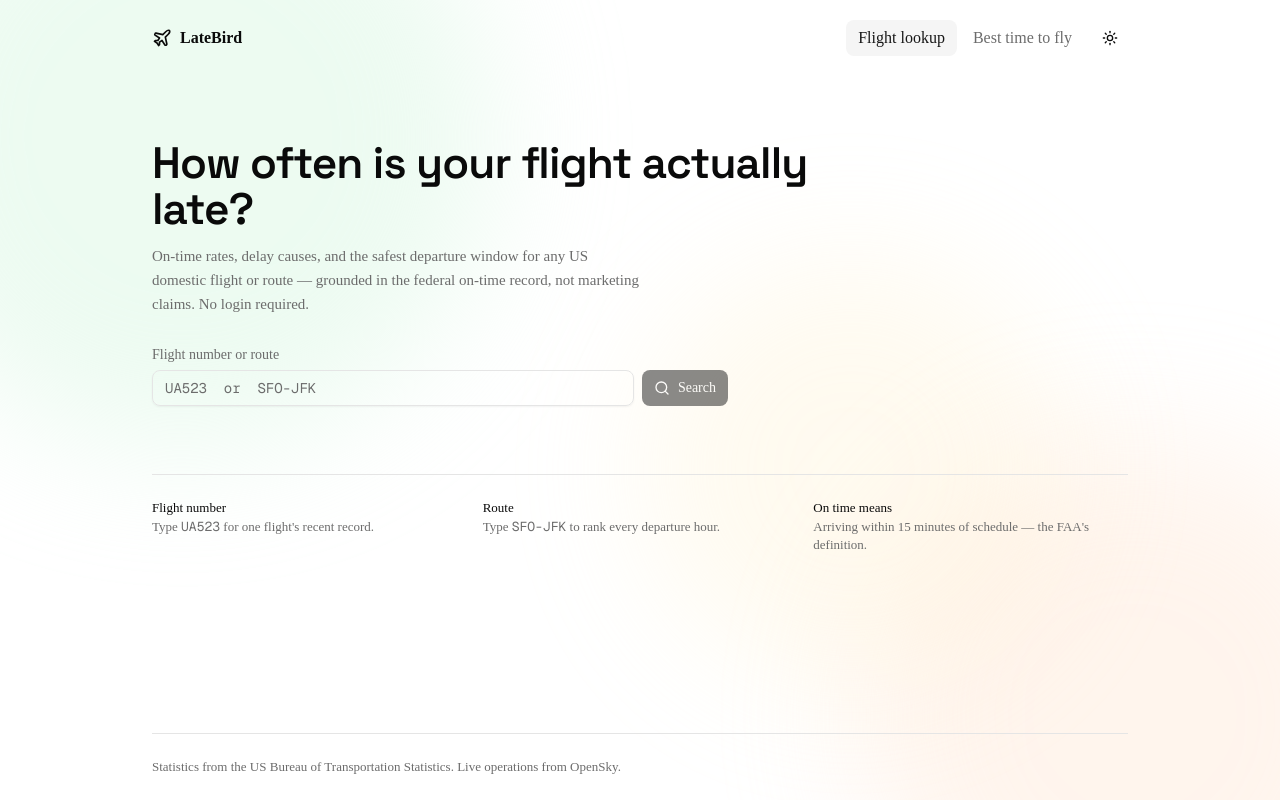
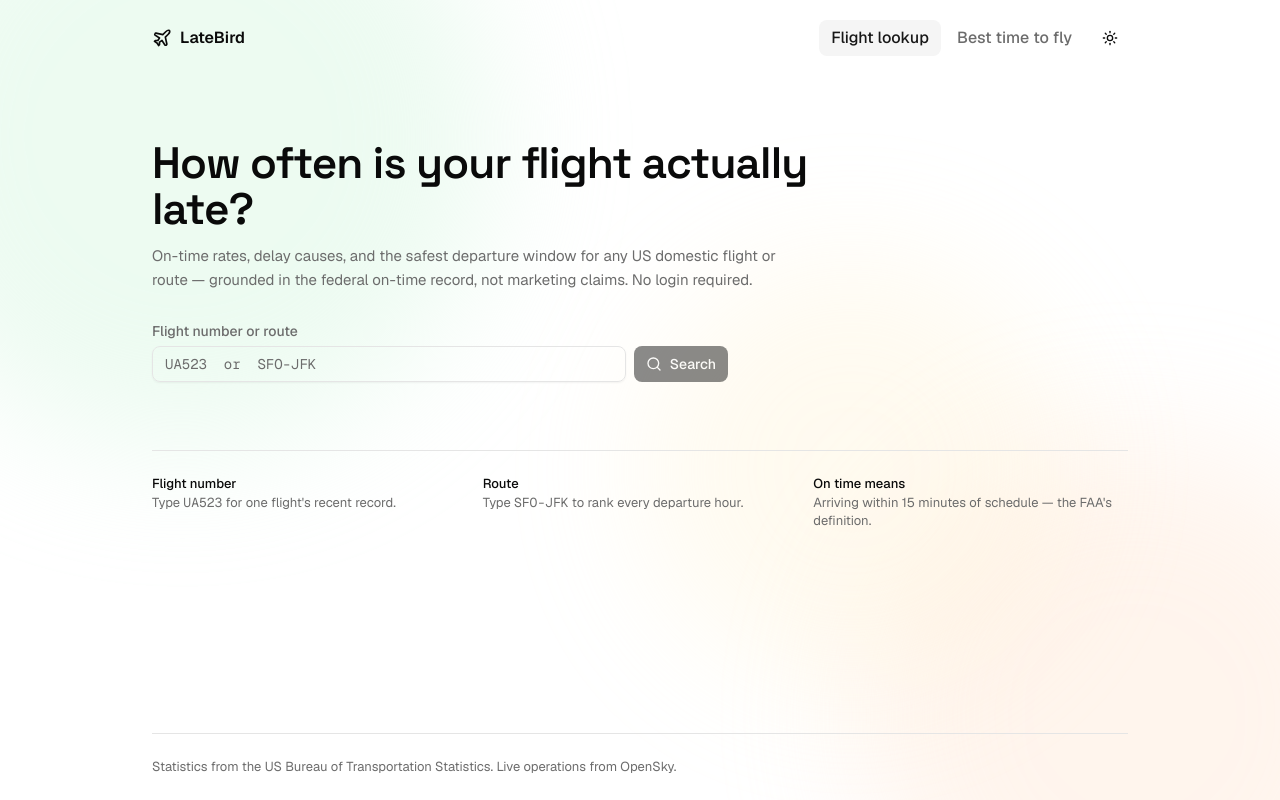
Before and after one commit to BenYang12/Flight-Reliability-Analyzer, a Next.js app in the folder frontend/: page / in a window 1280 px wide. Built offline with nearby package versions, Linux system fonts and the light colour scheme.

Commit message:
apply body font and stop recharts focus trap

```diff
--- a/frontend/app/globals.css
+++ b/frontend/app/globals.css
@@ -114,11 +114,9 @@
   * {
     @apply border-border outline-ring/50;
   }
+  /* font-sans lives on body, not html: next/font defines --font-sans on the body class. */
   body {
-    @apply bg-background text-foreground;
-  }
-  html {
-    @apply font-sans;
+    @apply bg-background text-foreground font-sans;
   }
   /* Headings carry the display face; body copy and numerals stay on Geist. */
   h1, h2, h3 {
--- a/frontend/app/optimal-window/hours-chart.tsx
+++ b/frontend/app/optimal-window/hours-chart.tsx
@@ -47,6 +47,9 @@
             data={data}
             margin={{ top: 8, right: 8, bottom: 0, left: -16 }}
             aria-hidden
+            // Recharts makes its svg focusable by default, which would trap keyboard users in an aria-hidden subtree.
+            tabIndex={-1}
+            role="presentation"
           >
             <XAxis
               dataKey="depHour"
```
